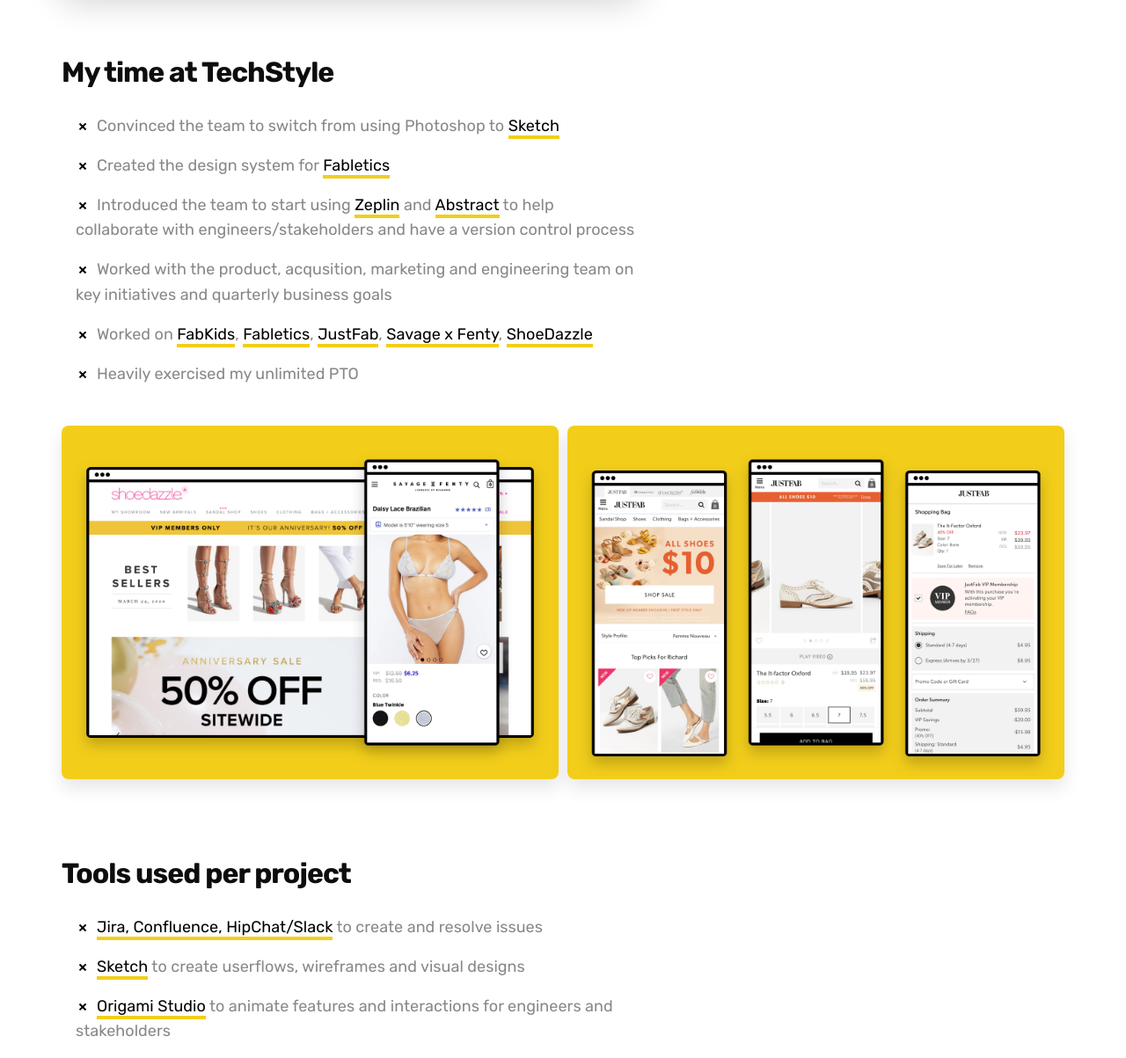
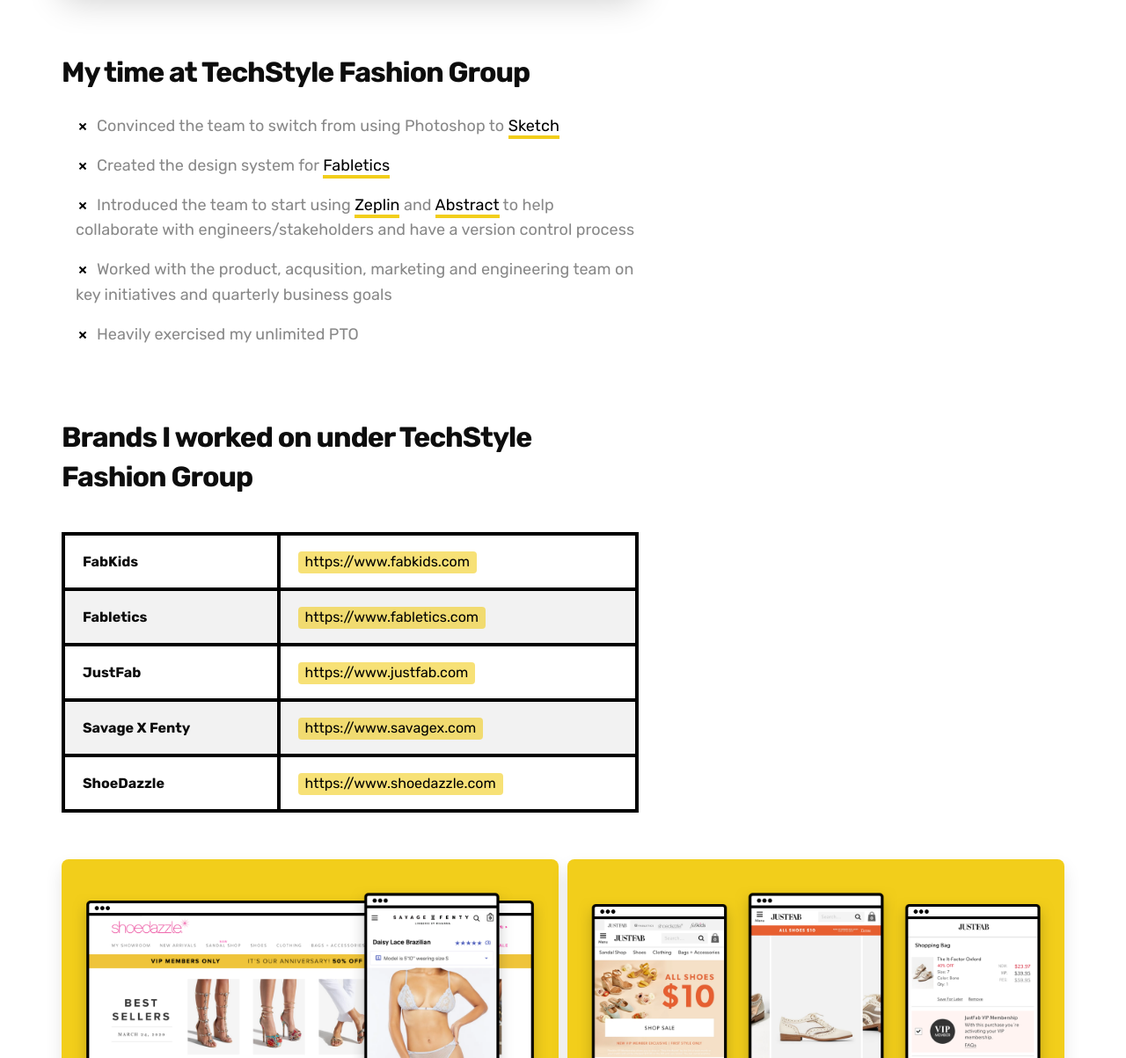
Before and after one commit to aryxmega/awwwry, a Jekyll site: the page built from _projects/2020-03-18-techstyle-fashion-group.md, in a window 1280 px wide and 1400 px high, scrolled down 2160 px. Shown: the part 197-1400 px from the top of the window at 88% size. Built offline with Jekyll 4.4.1, drawn with Linux system fonts in a browser that asks for light colours; nearby versions of some CDN libraries; some of the changed text lies outside the part shown.

Commit message:
Update 2020-03-18-techstyle-fashion-group.md

```diff
--- a/_projects/2020-03-18-techstyle-fashion-group.md
+++ b/_projects/2020-03-18-techstyle-fashion-group.md
@@ -18,14 +18,22 @@
 
 ![Fabletics](/images/projects/techstyle-fashion-group/fabletics-02.png)
 
-#### My time at TechStyle
+#### My time at TechStyle Fashion Group
 
 - Convinced the team to switch from using Photoshop to [Sketch][url-sketch]
 - Created the design system for [Fabletics][url-fabletics]
 - Introduced the team to start using [Zeplin][url-zeplin] and [Abstract][url-abstract] to help collaborate with engineers/stakeholders and have a version control process
 - Worked with the product, acqusition, marketing and engineering team on key initiatives and quarterly business goals
-- Worked on [FabKids][url-fabkids], [Fabletics][url-fabletics], [JustFab][url-justfab], [Savage x Fenty][url-savagexfenty], [ShoeDazzle][url-shoedazzle]
 - Heavily exercised my unlimited PTO
+
+#### Brands I worked on under TechStyle Fashion Group
+
+| --- | --- |
+| **FabKids** | [https://www.fabkids.com](https://www.fabkids.com/)
+| **Fabletics** | [https://www.fabletics.com](https://www.fabletics.com/)
+| **JustFab** | [https://www.justfab.com](https://www.justfab.com/)
+| **Savage X Fenty** | [https://www.savagex.com](https://www.savagex.com/)
+| **ShoeDazzle** | [https://www.shoedazzle.com](https://www.shoedazzle.com/)
 
 {% include post-components/gallery.html
 	columns = 2
@@ -33,7 +41,7 @@
 	images = "/images/projects/techstyle-fashion-group/shoedazzle-savagex-screens.png,/images/projects/techstyle-fashion-group/justfab-screens-mobile.png"
 %}
 
-#### Tools used per project
+#### Tools I used per project
 
 - [Jira, Confluence, HipChat/Slack][url-atlassian] to create and resolve issues
 - [Sketch][url-sketch] to create userflows, wireframes and visual designs
```
